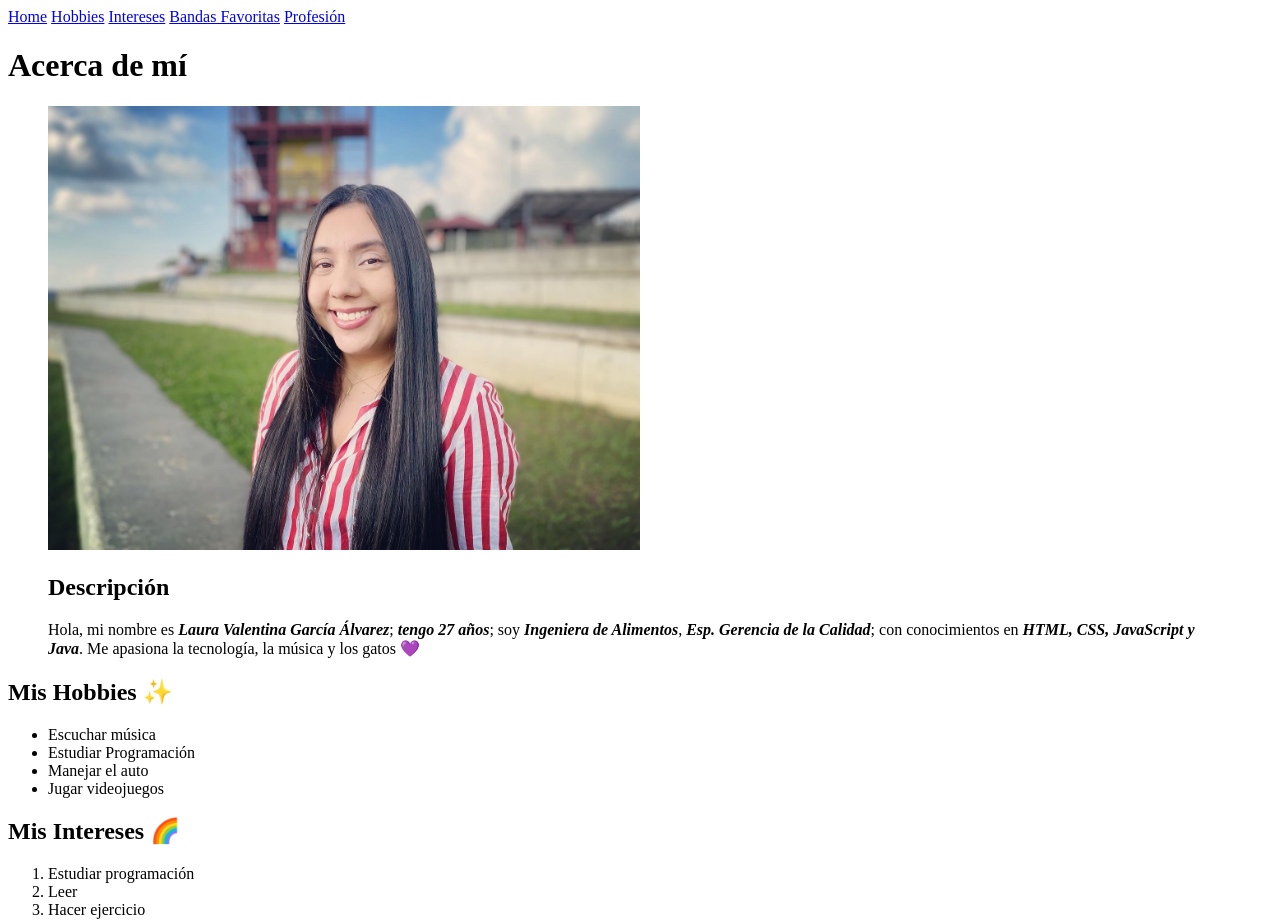
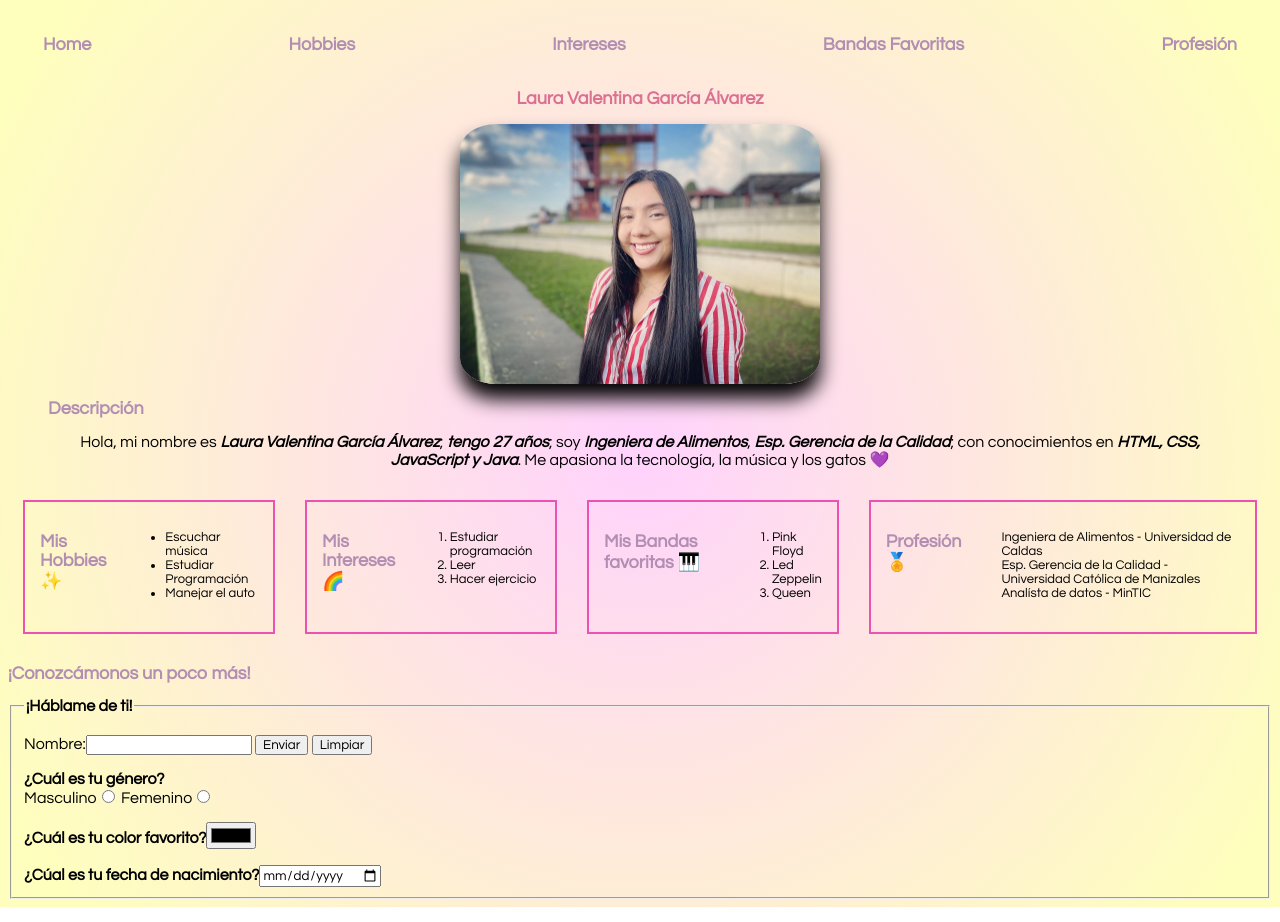
Before and after one commit to LauraVaGarciaA/bit00me, a plain HTML site: page docs/index.html in a window 1280 px wide. Shown: the top 922 px of the page. Drawn offline with Linux system fonts and the light colour scheme.

Commit message:
Actualización CSS información personal

```diff
--- a/docs/index.html
+++ b/docs/index.html
@@ -5,6 +5,7 @@
         <meta charset="UTF-8">
         <meta http-equiv="X-UA-Compatible" content="IE=edge">
         <meta name="viewport" content="width=device-width, initial-scale=1.0">
+        <link rel="stylesheet" href="./style.css"/>
         <title>Laura V. García</title>
     </head>
     <body>
@@ -15,41 +16,50 @@
             <a href="#">Bandas Favoritas</a>
             <a href="#">Profesión</a>
         </nav>
-        <h1>Acerca de mí</h1>
+        <h1>Laura Valentina García Álvarez</h1>
         <figure>
-            <img src="./image1.jpeg" alt="Foto Laura V.García" width="50%">
+            <img src="./image1.jpeg" alt="Foto Laura V.García">
             <h2>Descripción</h2>
             <figcaption>
                 <p>Hola, mi nombre es <em><strong>Laura Valentina García Álvarez</em></strong>; <em><strong>tengo 27 años</em></strong>; soy <em><strong>Ingeniera de Alimentos</em></strong>,
                     <em><strong>Esp. Gerencia de la Calidad</em></strong>; con conocimientos en <em><strong>HTML, CSS, JavaScript y Java</em></strong>. Me apasiona la tecnología, la música y los gatos &#128156;</p>
             </figcaption>
         </figure>
-            <section>
+        <div>
+            <section class="hobbies">
                 <h2>Mis Hobbies &#10024;</h2>
                 <ul>
                     <li>Escuchar música</li>
                     <li>Estudiar Programación</li>
                     <li>Manejar el auto</li>
-                    <li>Jugar videojuegos</li>
                 </ul>
+            </section>
+            <section class="intereses">
                 <h2>Mis Intereses &#127752;</h2>
                 <ol>
                     <li>Estudiar programación</li>
                     <li>Leer</li>
                     <li>Hacer ejercicio</li>
                 </ol>
+            </section>
+            <section class="bandas">
                 <h2>Mis Bandas favoritas &#127929;</h2>
                 <ol>
                     <li>Pink Floyd</li>
                     <li>Led Zeppelin</li>
                     <li>Queen</li>
                 </ol>
+            </section>
+            <section class="profesion">
                 <h2>Profesión &#127941;</h2>
                 <dl>
                     <dd>Ingeniera de Alimentos - Universidad de Caldas</dd>
                     <dd>Esp. Gerencia de la Calidad - Universidad Católica de Manizales</dd>
                     <dd>Analísta de datos - MinTIC</dd>
                 </dl>
+            </section>
+        </div>
+            <section>
                 <h2>¡Conozcámonos un poco más!</h2>
                 <form>
                     <fieldset>
@@ -64,7 +74,6 @@
                         <label><strong>¿Cúal es tu fecha de nacimiento?</strong><input type="date" name="" id=""/></label>
                     </fieldset>
                 </form>
-
             </section>
     </body>
 </html>
--- /dev/null
+++ b/docs/style.css
@@ -0,0 +1,87 @@
+*{
+    font-family: "Century Gothic", "Gill Sans", Arial, sans-serif;
+}
+
+nav{
+    margin: 15px;
+    padding: 20px;
+    display: flex;
+    justify-content: space-between;
+}
+
+a{
+    color:rgb(179, 142, 179);
+    text-decoration: none;
+    font-weight: bold;
+    font-size: 18px;
+}
+
+body{
+    background: radial-gradient(circle, rgba(255,210,253,1) 0%, rgba(254,255,189,1) 93%);
+}
+
+h1{
+    font-size: large;
+    color: palevioletred;
+    text-align: center;
+}
+
+figcaption{
+    text-align: center;
+}
+
+img{
+    display:block;
+    margin:auto;
+    box-shadow: 0 15px 20px black;
+    width: 360px;
+    height: 260px;
+    border-radius: 10%;
+}
+
+h2{
+    font-size: large;
+    color: rgb(179, 142, 179);
+}
+
+div {
+    display:flex;
+    align-items: grid;
+    font-size: 13px;
+}
+
+.hobbies{
+    border: 2px solid rgb(236, 82, 177);
+    display: flex;
+    margin: 15px;
+    padding: 15px;
+    width: 400px;
+    height: 100px;
+}
+
+.intereses{
+    border: 2px solid rgb(236, 82, 177);
+    display: flex;
+    margin: 15px;
+    padding: 15px;
+    width: 400px;
+    height: 100px;
+}
+
+.bandas{
+    border: 2px solid rgb(236, 82, 177);
+    display: flex;
+    margin: 15px;
+    padding: 15px;
+    width: 400px;
+    height: 100px;
+}
+
+.profesion{
+    border: 2px solid rgb(236, 82, 177);
+    display: flex;
+    margin: 15px;
+    padding: 15px;
+    width: 650px;
+    height: 100px;
+}
```
